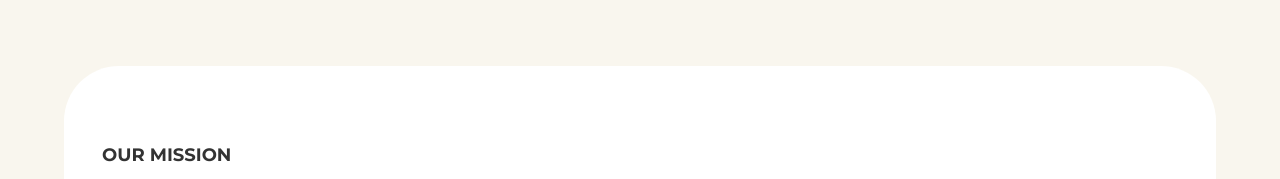
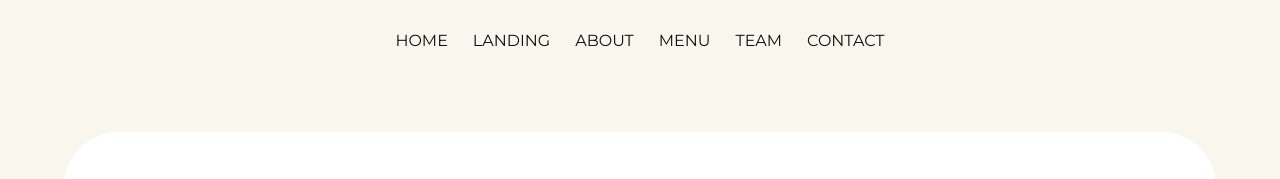
Before and after one commit to ossma-coscous/website, a plain HTML site: page index.html in a window 1280 px wide. Shown: the top 179 px of the page. Drawn offline with Linux system fonts and the light colour scheme; a web font is replaced by a local one.

Commit message:
Update style.css

```diff
--- a/style.css
+++ b/style.css
@@ -17,15 +17,31 @@ h1, h3, h4, h5, h6 {
 }
 
 /* Navbar */
+/* Navbar */
 .navbar {
   display: flex;
-  justify-content: space-between;
+  justify-content: center;
   align-items: center;
   padding: 1rem 2rem;
   color: rgb(9, 8, 8);
-  display: none;
 }
+.navbar ul {
+  display: flex;
+  gap: 25px;
+  list-style: none;
+  margin-top: 15px;
 
+}
+.navbar ul li a {
+  text-decoration: none;
+  color: #111010;
+  text-transform: uppercase;
+  font-family: 'Montserrat',sans-serif;
+  font-size: 16px;
+}
+.navbar ul li a:hover {
+  color: #dfa829;
+}
 #menu-icon {
   display: none;
   font-size: 1.5rem;
@@ -618,7 +634,7 @@ h1, h3, h4, h5, h6 {
     display: flex;
     justify-content: center;
     align-items: center;
-    left: 70px;
+    right: -80px;
   }
 
   .layout .circle h2 {
```
